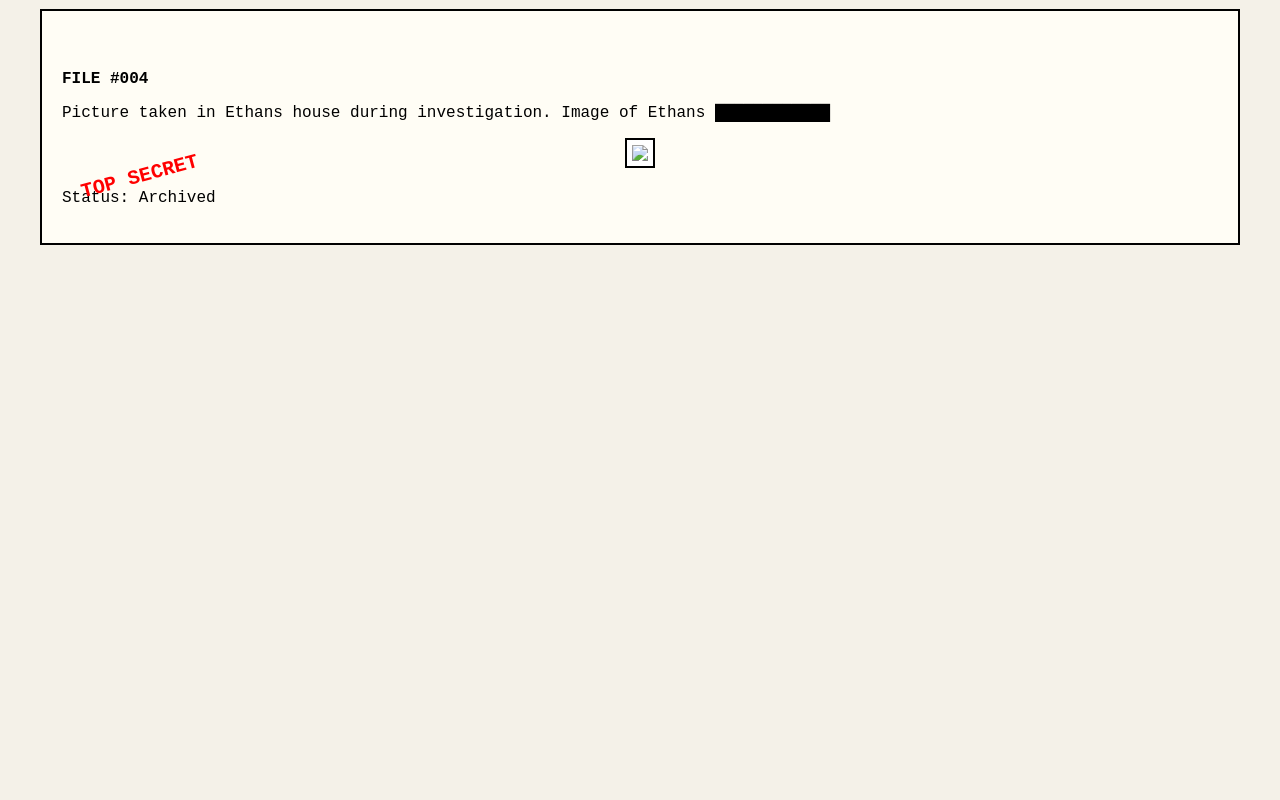
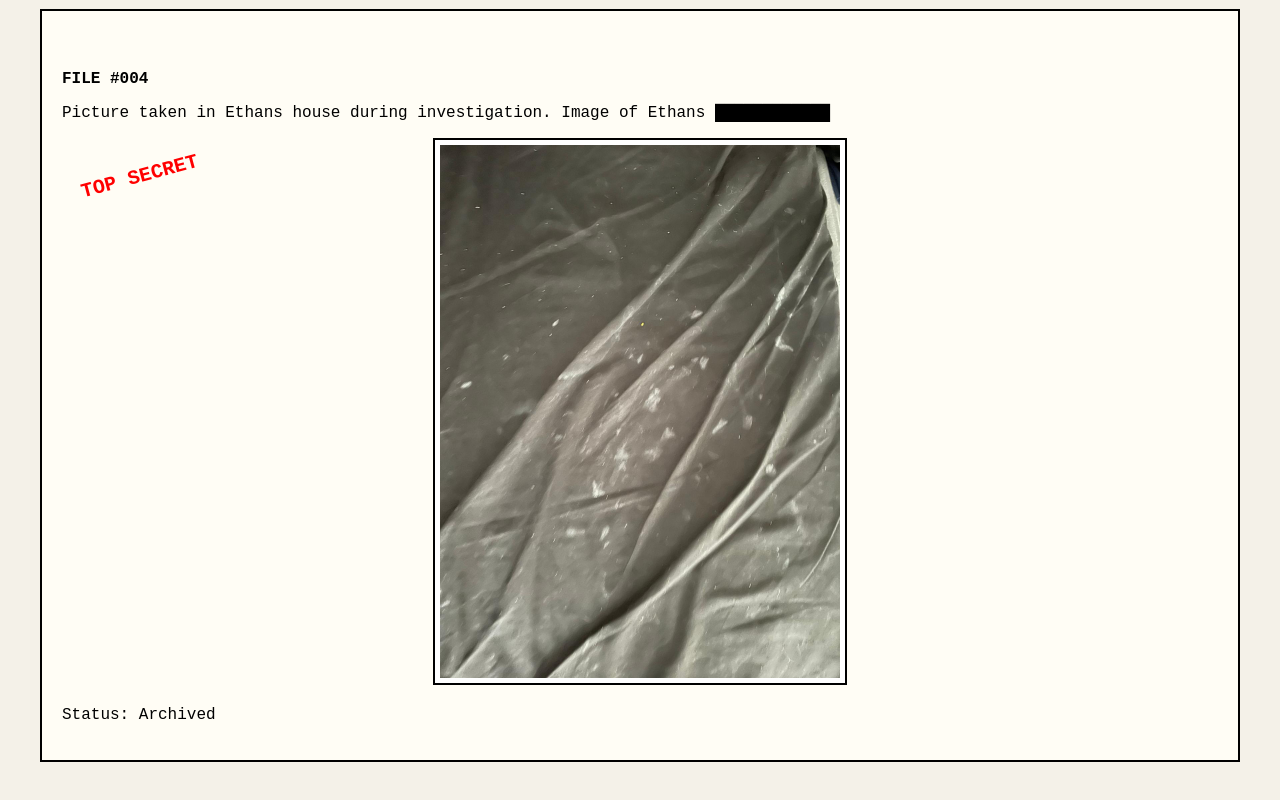
Before and after one commit to FederalGovernmentEthanFiles/Ethan-Files, a plain HTML site: page index.html in a window 1280 px wide. Shown: the part 1042-1842 px from the top of the page. Before the commit the page ends 1327 px from the top, so only its background shows below. Drawn offline with Linux system fonts and the light colour scheme.

Commit message:
Replace image file with a new image

```diff
--- a/index.html
+++ b/index.html
@@ -72,7 +72,7 @@ h1 {
     <p>Picture taken in Ethans house during investigation. Image of Ethans <span class="redacted">████████████</span></p>
 
     <div style="text-align:center;">
-        <img src="file3.jpg" width="400" style="border:2px solid black; padding:5px; background:white;">
+        <img src="Image 2026-02-16 at 10.57.48.jpeg" width="400" style="border:2px solid black; padding:5px; background:white;">
     </div>
 
     <p>Status: Archived</p>
```
